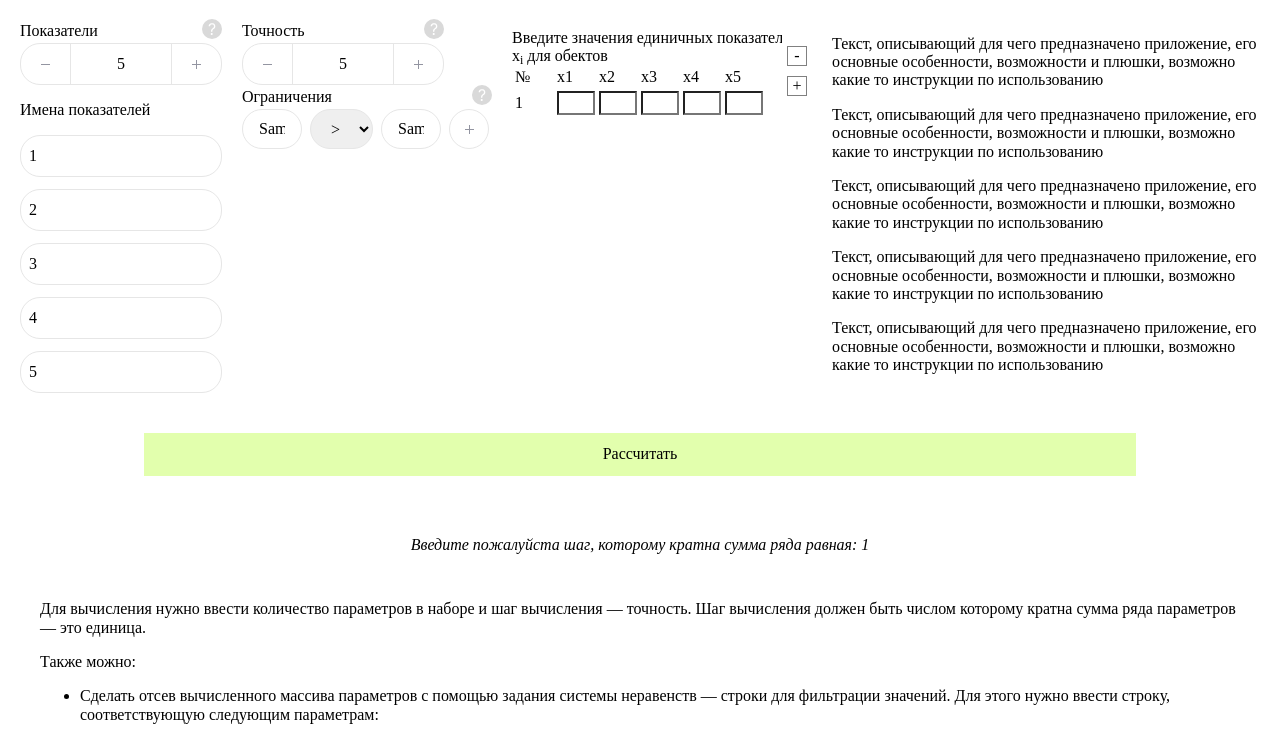
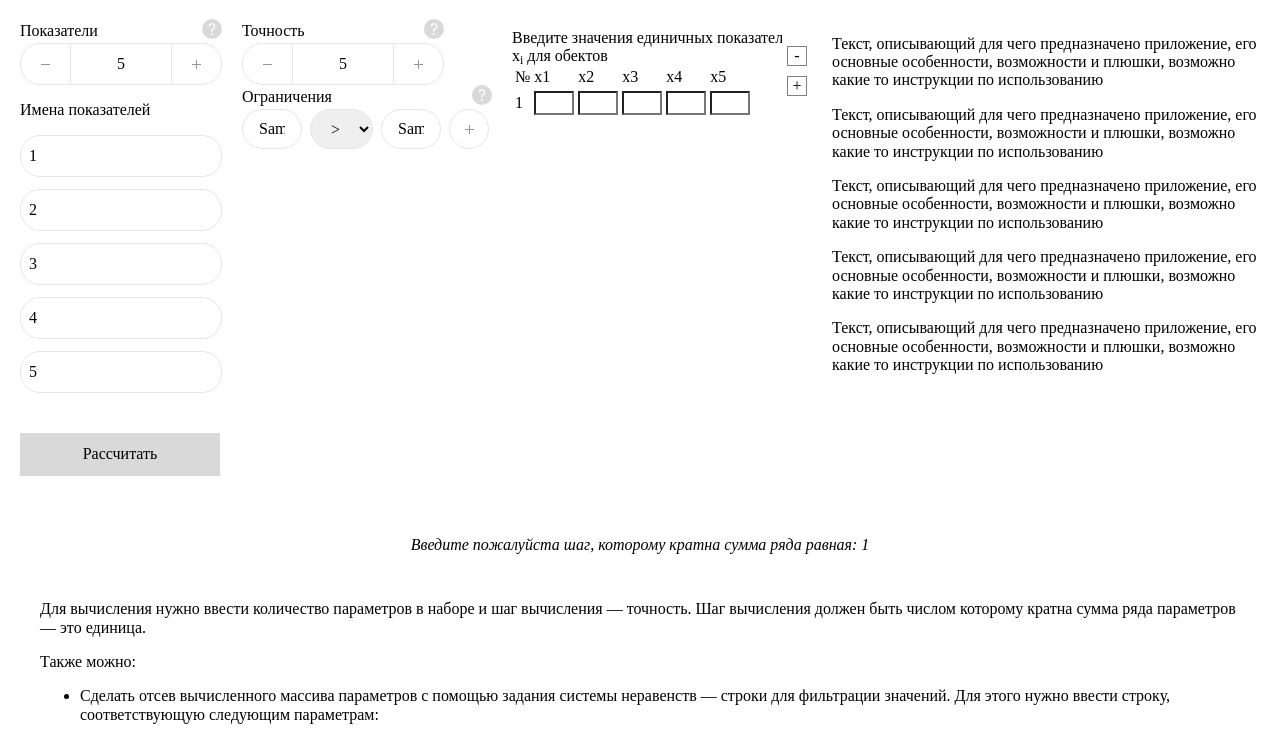
Before and after one commit to RodionRoslovets/vz-na-fin, a website built with webpack: page index.html in a window 1280 px wide. Both pictures are taken after typing "5", "5", "Sample", "Sample" into the empty fields and a click on the input "Рассчитать". Shown: the part 61-798 px from the top of the page. Built offline with nearby package versions, Linux system fonts and the light colour scheme.

Commit message:
chacnge start btn style

```diff
--- a/css/partials/common.css
+++ b/css/partials/common.css
@@ -206,12 +206,13 @@ body,
   margin-top: 0.75rem;
 }
 
+/*
 .parameters-grade-table__item {
   width: 2.5rem;
-}
+} */
 
 .parameters-grade-table__item input {
-  width: 100%;
+  width: 2.5rem;
 }
 
 @media (max-width:1200px) {
--- a/css/partials/parameters-form.css
+++ b/css/partials/parameters-form.css
@@ -1,9 +1,3 @@
-.parameters-form {
-  display: flex;
-  flex-flow: row wrap;
-  justify-content: center;
-}
-
 .parameters-form input {
   font-family: inherit;
   font-size: inherit;
@@ -12,20 +6,18 @@
 }
 
 .parameters-form input[type="submit"] {
-  min-width: 80%;
-  background: whitesmoke;
-  border: 1px solid gray;
+  width: 12.5rem;
+  background: var(--gray-d9);
   padding: 12px;
   margin: 20px 0 30px;
-
+  transition: background 0.2s ease-out;
   border: none;
   cursor: pointer;
+  align-self: flex-start;
 }
 
-.parameters-form input[type="submit"]:hover,
-.parameters-form input[type="submit"]:active,
-.parameters-form input[type="submit"]:focus {
-  background: rgb(226, 255, 173);
+.parameters-form input[type="submit"]:hover {
+  background: var(--gray-e6);
 }
 
 /* .parameters-form > div {
```
